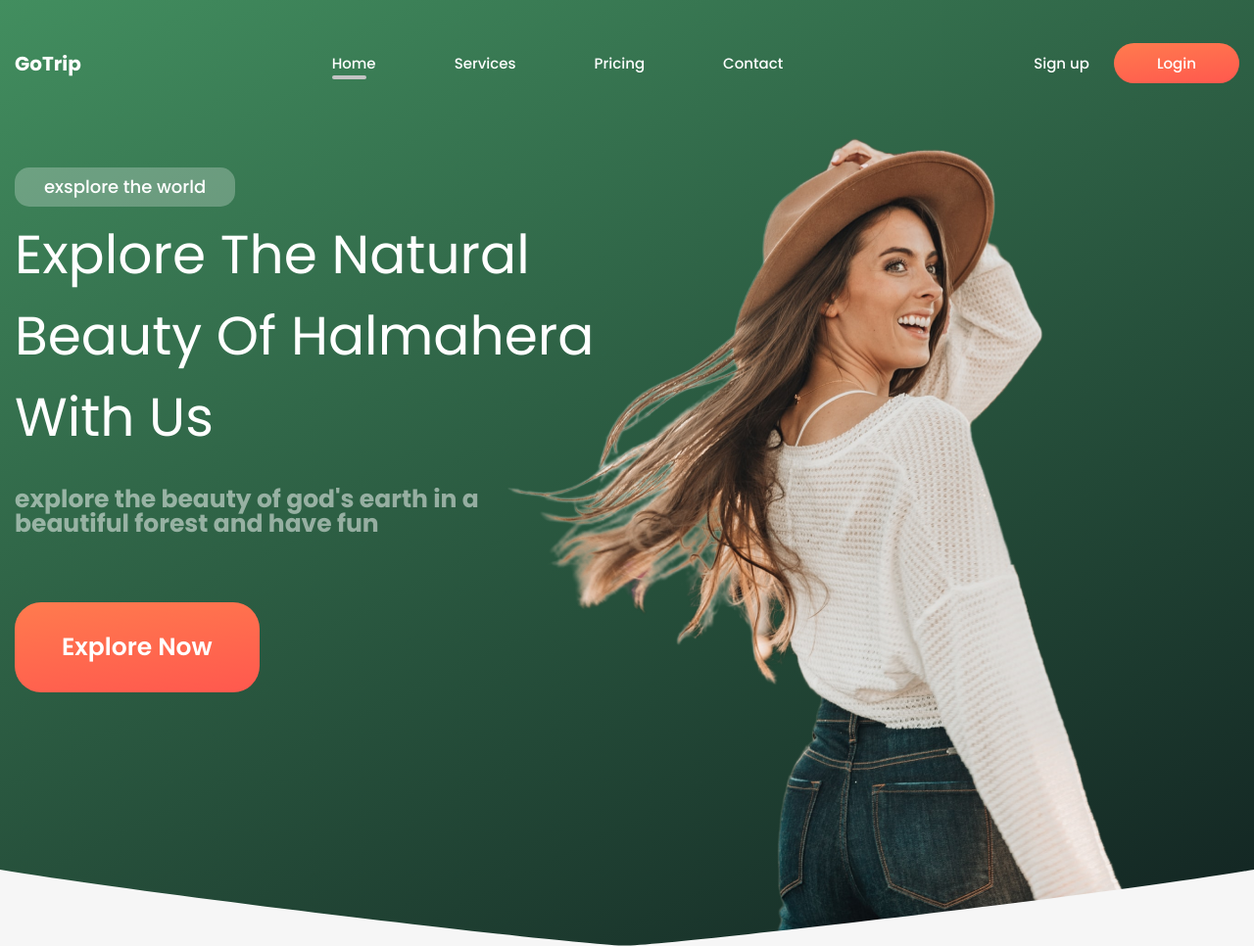
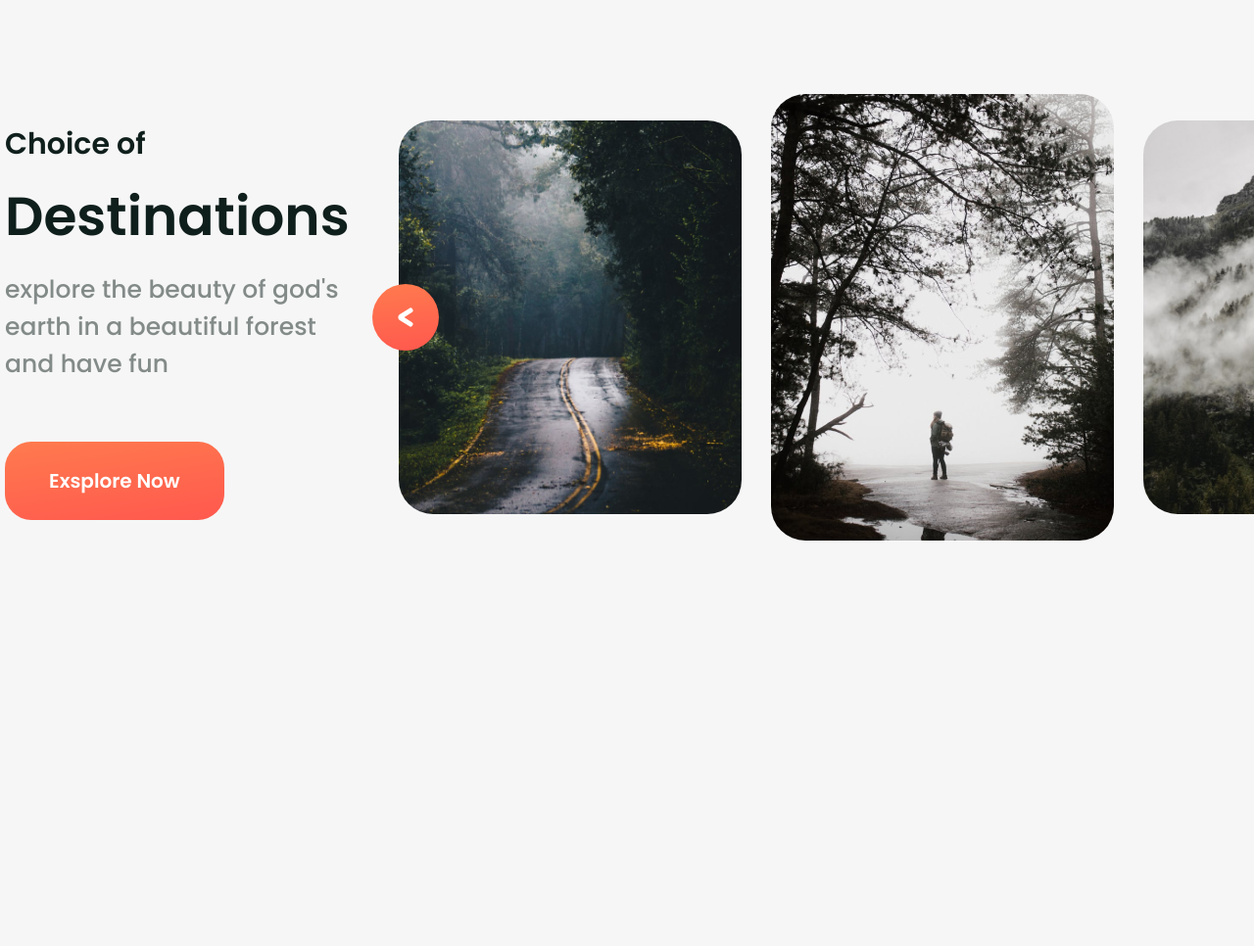
Before and after one commit to drobitko91/JS_GoTrip, a plain HTML site: page index.html in a window 1280 px wide. Shown: the whole page at 98% size. After the commit the page ends 800 px from the top, so only its background shows below. Drawn offline with nearby package versions, Linux system fonts and the light colour scheme.

Commit message:
added JS for slider in second block - Destinations

```diff
--- a/css/main.css
+++ b/css/main.css
@@ -36,6 +36,9 @@ body {
     background-color: #1ac344;
 }
 
+a {
+    text-decoration: none;
+}
 
 /* header */
 
@@ -100,10 +103,6 @@ body {
     align-items: center;
 }
 
-.nav__logo {
-
-}
-
 .nav__list {
     display: flex;
     column-gap: 80px;
@@ -137,10 +136,6 @@ body {
 
 
 /* logo */
-
-a {
-    text-decoration: none;
-}
 
 .logo {
    font-size: 20px;
@@ -225,3 +220,123 @@ a {
     position: relative;
     top: 1px;
 }
+
+
+
+/* destinations */
+
+.destinations {
+    padding: 96px 0 100px;
+    overflow-x: hidden;
+}
+
+.destinations__row {
+    display: flex;
+    column-gap: 50px;
+}
+
+.destinations__content {
+    max-width: 456px;
+}
+
+.block {
+
+}
+
+.destinations__slider {
+    width: 1110px;
+    flex-shrink: 0;
+
+}
+
+.destinations__title {
+    font-size: 55px;
+    font-weight: 600;
+    margin-bottom: 15px;
+    line-height: normal;
+}
+
+.destinations__title span {
+    font-size: 30px;
+    line-height: normal;
+}
+
+.destinations__text {
+    margin-bottom: 60px;
+    font-size: 25px;
+    font-weight: 500;
+    color: var(--secondary);
+    line-height: normal;
+}
+
+.common__btn {
+    font-size: 20px;
+    font-weight: 600;
+    line-height: normal;
+    color: white;
+    padding: 25px 45px;
+    display: inline-block;
+    border-radius: 27px;
+    background: linear-gradient(172deg, #FF7B4E 0%, #FF584E 100%);
+
+}
+
+.common__btn:hover {
+    opacity: 0.7;
+    transition: 0.2s ease-in;
+}
+
+.common__btn:active {
+    position: relative;
+    top: 1px;
+}
+
+
+/* slider */
+
+.slider {
+    position: relative;
+}
+
+.slider__item {
+    width: 335px;
+    height: 402px;
+    margin-top: 27px;
+    object-fit: cover;
+    border-radius: 35px;
+    transition: 0.2s ease-in;
+}
+
+.slider .center .slider__item {
+    /* width: 380px; */
+    height: 456px;
+    margin-top: 0;
+}
+
+.slider__btn {
+    display: block;
+    width: 68px;
+    height: 68px;
+    border: none;
+    border-radius: 50%;
+    display: flex;
+    justify-content: center;
+    align-items: center;
+    position: absolute;
+    z-index: 1;
+    top: 50%;
+    transform: translateY(-50%);
+    background: linear-gradient(172deg, #FF7B4E 0%, #FF584E 100%), #8B8B8B;
+}
+
+.slider__btn--prev {
+    padding-left: 26px;
+    justify-content: flex-start;
+    left: -27px;
+}
+
+.slider__btn--next {
+    padding-right: 26px;
+    justify-content: flex-end;
+    right: -27px;
+}
--- a/index.html
+++ b/index.html
@@ -6,10 +6,18 @@
     <meta name="viewport" content="width=device-width, initial-scale=1.0">
     <title>GoTrip</title>
     <link rel="stylesheet" href="./css/main.css">
+    <link rel="stylesheet" href="https://cdnjs.cloudflare.com/ajax/libs/OwlCarousel2/2.3.4/assets/owl.carousel.min.css" integrity="sha512-tS3S5qG0BlhnQROyJXvNjeEM4UpMXHrQfTGmbQ1gKmelCxlSEBUaxhRBj/EFTzpbP4RVSrpEikbmdJobCvhE3g==" crossorigin="anonymous" referrerpolicy="no-referrer" />
+    <link rel="stylesheet" href="https://cdnjs.cloudflare.com/ajax/libs/OwlCarousel2/2.3.4/assets/owl.theme.default.css" integrity="sha512-OTcub78R3msOCtY3Tc6FzeDJ8N9qvQn1Ph49ou13xgA9VsH9+LRxoFU6EqLhW4+PKRfU+/HReXmSZXHEkpYoOA==" crossorigin="anonymous" referrerpolicy="no-referrer" />
+
+    <script src="https://cdnjs.cloudflare.com/ajax/libs/jquery/3.7.0/jquery.min.js" integrity="sha512-3gJwYpMe3QewGELv8k/BX9vcqhryRdzRMxVfq6ngyWXwo03GFEzjsUm8Q7RZcHPHksttq7/GFoxjCVUjkjvPdw==" crossorigin="anonymous" referrerpolicy="no-referrer" defer></script>
+
+    <script src="https://cdnjs.cloudflare.com/ajax/libs/OwlCarousel2/2.3.4/owl.carousel.min.js" integrity="sha512-bPs7Ae6pVvhOSiIcyUClR7/q2OAsRiovw4vAkX+zJbw3ShAeeqezq50RIIcIURq7Oa20rW2n2q+fyXBNcU9lrw==" crossorigin="anonymous" referrerpolicy="no-referrer" defer></script>
+
+    <script src="./js/main.js" defer></script>
 </head>
 <body>
 
-    <header class="header">
+    <header class="header none">
         <div class="container">
             <div class="header__top">
                 <nav class="nav">
@@ -65,5 +73,50 @@
         </div>
         <!-- /container -->
     </header>
+
+    <main>
+        <section class="destinations">
+            <div class="container-right">
+                <div class="destinations__row">
+                    <div class="destinations__content">
+                        <h2 class="destinations__title">
+                            <span>Choice of</span>
+                            Destinations
+                        </h2>
+
+                        <div class="destinations__text">
+                            <p>explore the beauty of god's earth in a beautiful forest and have fun</p>
+                        </div>
+
+                        <a href="#!" class="common__btn">
+                            Exsplore Now
+                        </a>
+                    </div>
+
+                    <div class="destinations__slider">
+                        <div class="slider">
+                            <div class="owl-carousel">
+                                <img class="slider__item" src="./img/slider/01.jpg" alt="slider item">
+
+                                <img class="slider__item" src="./img/slider/02.jpg" alt="slider item">
+
+                                <img class="slider__item" src="./img/slider/03.jpg" alt="slider item">
+                            </div>
+
+                            <button class="slider__btn slider__btn--prev">
+                                <img src="./img/slider/arrow-left.svg" alt="">
+                            </button>
+
+                            <button class="slider__btn slider__btn--next">
+                                <img src="./img/slider/arrow-right.svg" alt="">
+                            </button>
+                        </div>
+                    </div>
+                </div>
+            </div>
+        </section>
+    </main>
+
+
 </body>
 </html>
--- /dev/null
+++ b/js/main.js
@@ -0,0 +1,9 @@
+$(document).ready(function(){
+    $(".owl-carousel").owlCarousel({
+        center: true,
+        loop: true,
+        margin: 30,
+        startPosition: 1,
+        items: 3,
+    });
+  });
```
